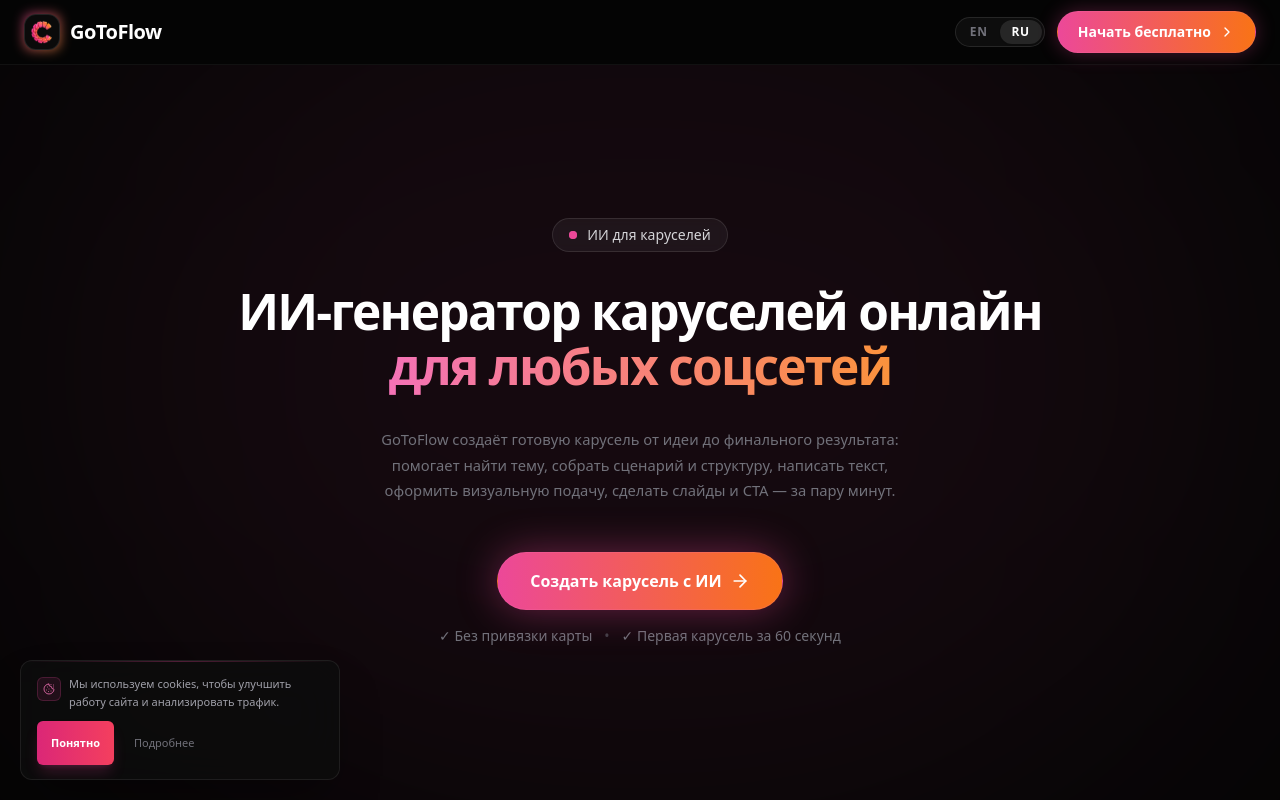
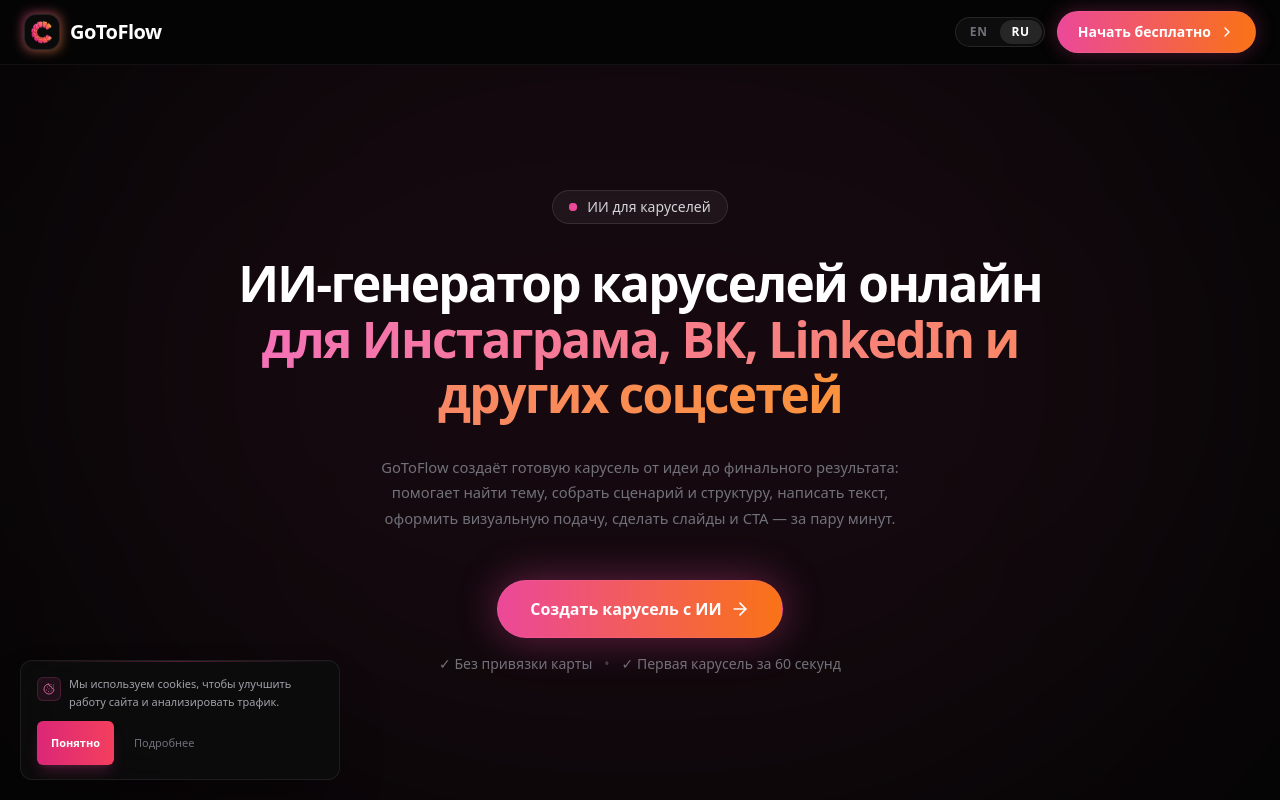
Before and after one commit to matteimikeska49-bot/gtf, a React (Vite) app: page /ru/ii-generator-karuseley in a window 1280 px wide. Shown: the top 800 px of the page. Built offline with nearby package versions, Linux system fonts and the light colour scheme.

Commit message:
fix(seo): clarify RU carousel generator H1

```diff
--- a/src/components/RuAICarouselGeneratorPage.jsx
+++ b/src/components/RuAICarouselGeneratorPage.jsx
@@ -123,7 +123,7 @@
     eyebrow: 'ИИ для каруселей',
     heading: (
       <>
-        ИИ-генератор каруселей онлайн <br className="hidden md:block" /> <span className="text-gradient-brand">для любых соцсетей</span>
+        ИИ-генератор каруселей онлайн <br className="hidden md:block" /> <span className="text-gradient-brand">для Инстаграма, ВК, LinkedIn и других соцсетей</span>
       </>
     ),
     subtitle: 'GoToFlow создаёт готовую карусель от идеи до финального результата: помогает найти тему, собрать сценарий и структуру, написать текст, оформить визуальную подачу, сделать слайды и CTA — за пару минут.',
```
Also changed, not shown: 195 other files (tests, documents, lock files or other folders).
